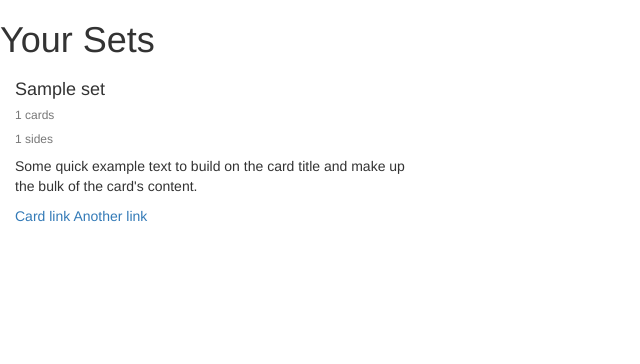
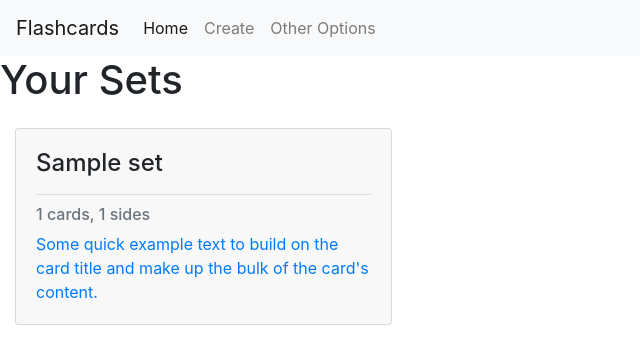
Before and after one commit to Aphexis/multi-sided-flashcards, a Flask app: template templates/home.html in a window 1280 px wide. Shown: the top 364 px of the page, without its empty margins (0-640 px from the left). Run offline with Flask 2, Linux system fonts and the light colour scheme; the template is opened without the code that fills it: most values are stand-ins (such as "Sample title", 1, 10 or a date in 2020); some libraries are stand-ins or nearby versions.

Commit message:
update set cards

```diff
--- a/app.py
+++ b/app.py
@@ -1,9 +1,9 @@
 from flask import Flask
 from views.home import home_blueprint
-from flask_bootstrap import Bootstrap
+# from flask_bootstrap import Bootstrap
 
 app = Flask(__name__)
-bootstrap = Bootstrap(app)
+# bootstrap = Bootstrap(app)
 # app.config.from_pyfile('config.py')
 # app.config.from_object("config.Config")
 # app.config.update(
@@ -12,7 +12,7 @@ bootstrap = Bootstrap(app)
 #     ENV='development'
 # )
 # print(app.config)
-app.register_blueprint(home_blueprint, url_prefix='/home')
+app.register_blueprint(home_blueprint)
 
 if __name__ == '__main__':
     app.run(debug=True)
--- /dev/null
+++ b/static/styles/home.css
@@ -0,0 +1,7 @@
+.card {
+    background-color: #f8f8f8ff
+}
+.card-text {
+    color: inherit;
+    text-decoration: none;
+}
--- a/templates/base.html
+++ b/templates/base.html
@@ -1,4 +1,32 @@
-{% extends 'bootstrap/base.html' %}
+<!DOCTYPE html>
+<html lang="en">
+<head>
+    <meta charset="UTF-8">
+    <meta name="viewport" content="width=device-width, initial-scale=1.0">
+    <meta http-equiv="X-UA-Compatible" content="ie=edge">
+    <link rel="stylesheet" href="https://stackpath.bootstrapcdn.com/bootstrap/4.3.1/css/bootstrap.min.css" integrity="sha384-ggOyR0iXCbMQv3Xipma34MD+dH/1fQ784/j6cY/iJTQUOhcWr7x9JvoRxT2MZw1T" crossorigin="anonymous">
+    <script src="https://stackpath.bootstrapcdn.com/bootstrap/4.3.1/js/bootstrap.min.js" integrity="sha384-JjSmVgyd0p3pXB1rRibZUAYoIIy6OrQ6VrjIEaFf/nJGzIxFDsf4x0xIM+B07jRM" crossorigin="anonymous"></script>
+    <title>Document</title>
 
-{% block body %}
-{% endblock %}
+    {% block head %}
+    {% endblock %}
+
+</head>
+<body>
+    <nav class="navbar navbar-expand-lg navbar-light bg-light">
+        <a class="navbar-brand" href="{{ url_for('home.home') }}">Flashcards</a>
+        <button class="navbar-toggler" type="button" data-toggle="collapse" data-target="#navbarNavAltMarkup" aria-controls="navbarNavAltMarkup" aria-expanded="false" aria-label="Toggle navigation">
+        <span class="navbar-toggler-icon"></span>
+        </button>
+        <div class="collapse navbar-collapse" id="navbarNavAltMarkup">
+        <div class="navbar-nav">
+            <a class="nav-item nav-link active" href="#">Home <span class="sr-only">(current)</span></a> {# update this dynamically #}
+            <a class="nav-item nav-link" href="#">Create</a>
+            <a class="nav-item nav-link" href="#">Other Options</a>
+        </div>
+        </div>
+    </nav>
+    {% block body %}
+    {% endblock %}
+</body>
+</html>
--- a/templates/home.html
+++ b/templates/home.html
@@ -1,9 +1,30 @@
 {% extends "base.html" %}
+
+{% block head %}
+    {{super()}}
+    <link rel= "stylesheet" type= "text/css" href= "{{ url_for('static',filename='styles/home.css') }}">
+{% endblock %}
 
 {% block body %}
     <h1>Your Sets</h1>
         {% import 'set_cards.html' as cards %}
-    {% for set in sets %}
-        {{ cards.set_card(set) }}
-    {% endfor %}
+    <div class="card-deck">
+        {% for set in sets %}
+            <div class="col-md-4 mt-3">
+                <!-- <p>{{set.name}}</p>
+                <p>{{set.num_cards()}} cards</p>
+                <p>{{set.num_sides()}} sides</p> -->
+                <div class="card">
+                    <div class="card-body">
+                        <h4 class="card-title">{{ set.name }}</h4>
+                        <hr>
+                        <h6 class="card-subtitle mb-2 text-muted">{{ set.num_cards() }} cards, {{ set.num_sides() }} sides</h6>
+                        <a href= "set/{{ set.id_num }}" class="invisible_link stretched-link"><p class="card-text">Some quick example text to build on the card title and make up the bulk of the card's content.</p></a>
+                    </div>
+                </div>
+            </div>
+
+            {#{{ cards.set_card(set) }}#}
+        {% endfor %}
+    </div>
 {% endblock %}
--- a/templates/set_cards.html
+++ b/templates/set_cards.html
@@ -1,17 +1,15 @@
 {% macro set_card(set) %}
-    <div class=col-sm-4>
+    <div class="col-md-4 mt-3">
         <!-- <p>{{set.name}}</p>
         <p>{{set.num_cards()}} cards</p>
         <p>{{set.num_sides()}} sides</p> -->
-        <div class="card">
+        <div class="card" style="background-color: #f8f8f8ff;">
             <div class="card-body">
                 <h4 class="card-title">{{ set.name }}</h4>
-                <h6 class="card-subtitle mb-2 text-muted">{{ set.num_cards() }} cards</h6>
-                <h6 class="card-subtitle mb-2 text-muted">{{ set.num_sides() }} sides</h6>
-
-                <p class="card-text">Some quick example text to build on the card title and make up the bulk of the card's content.</p>
-                <a href="#" class="card-link">Card link</a>
-                <a href="#" class="card-link">Another link</a>
+                <hr>
+                <h6 class="card-subtitle mb-2 text-muted">{{ set.num_cards() }} cards, {{ set.num_sides() }} sides</h6>
+                <a href= "card/{{ set.id_num }}" class="stretched-link"><p class="card-text">Some quick example text to build on the card title and make up the bulk of the card's content.</p>
+                test</a>
             </div>
         </div>
     </div>
--- a/views/home.py
+++ b/views/home.py
@@ -8,3 +8,7 @@ home_blueprint= Blueprint('home', __name__, template_folder='templates')
 def home():
     sets = get_all_sets()
     return render_template('home.html', sets=sets)
+
+@home_blueprint.route('/set/<set_id>') # temporary
+def set(set_id):
+    return "you clicked set #" + str(set_id)
```
Also changed, not shown: 1 other file.
